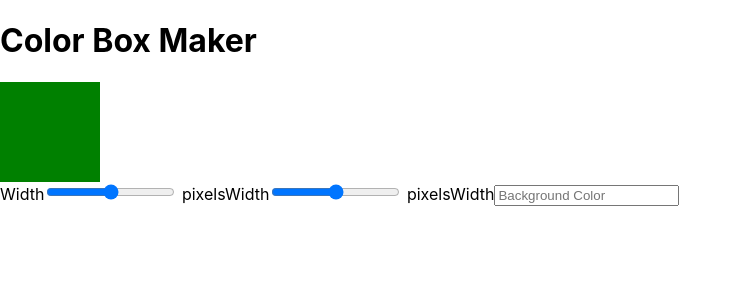
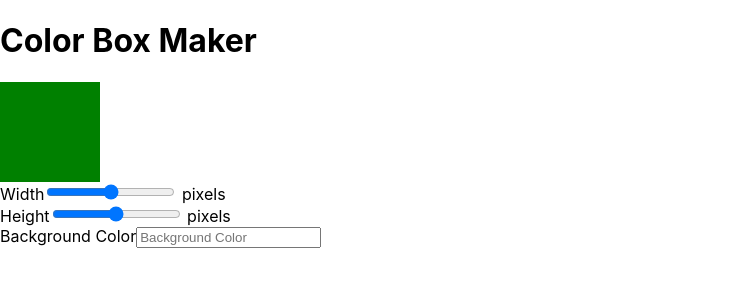
Before and after one commit to quentinikeno/Springboard-SEC-Unit-39.9-React-Forms-Exercise, a React (Create React App) app in the folder color-box-maker/: page / in a window 1280 px wide. Shown: the top 300 px of the page, without its empty margins (0-742 px from the left). Built offline with nearby package versions, Linux system fonts and the light colour scheme.

Commit message:
Add divs around each section of inputs

```diff
--- a/color-box-maker/src/NewBoxForm.js
+++ b/color-box-maker/src/NewBoxForm.js
@@ -14,6 +14,7 @@ const NewBoxForm = ({ addBox }) => {
 	};
 	return (
 		<form onSubmit={handleSubmit}>
+			<div>
 				<label htmlFor="width">Width</label>
 				<input
 					id="width"
@@ -25,7 +26,9 @@ const NewBoxForm = ({ addBox }) => {
 					onChange={handleChange}
 				/>
 				<span>{formData.width} pixels</span>
-			<label htmlFor="height">Width</label>
+			</div>
+			<div>
+				<label htmlFor="height">Height</label>
 				<input
 					id="height"
 					type="range"
@@ -36,7 +39,9 @@ const NewBoxForm = ({ addBox }) => {
 					onChange={handleChange}
 				/>
 				<span>{formData.height} pixels</span>
-			<label htmlFor="backgroundColor">Width</label>
+			</div>
+			<div>
+				<label htmlFor="backgroundColor">Background Color</label>
 				<input
 					id="backgroundColor"
 					type="text"
@@ -45,6 +50,7 @@ const NewBoxForm = ({ addBox }) => {
 					value={formData.backgroundColor}
 					onChange={handleChange}
 				/>
+			</div>
 		</form>
 	);
 };
```
Lines whose indentation alone changed are shown as unchanged.
